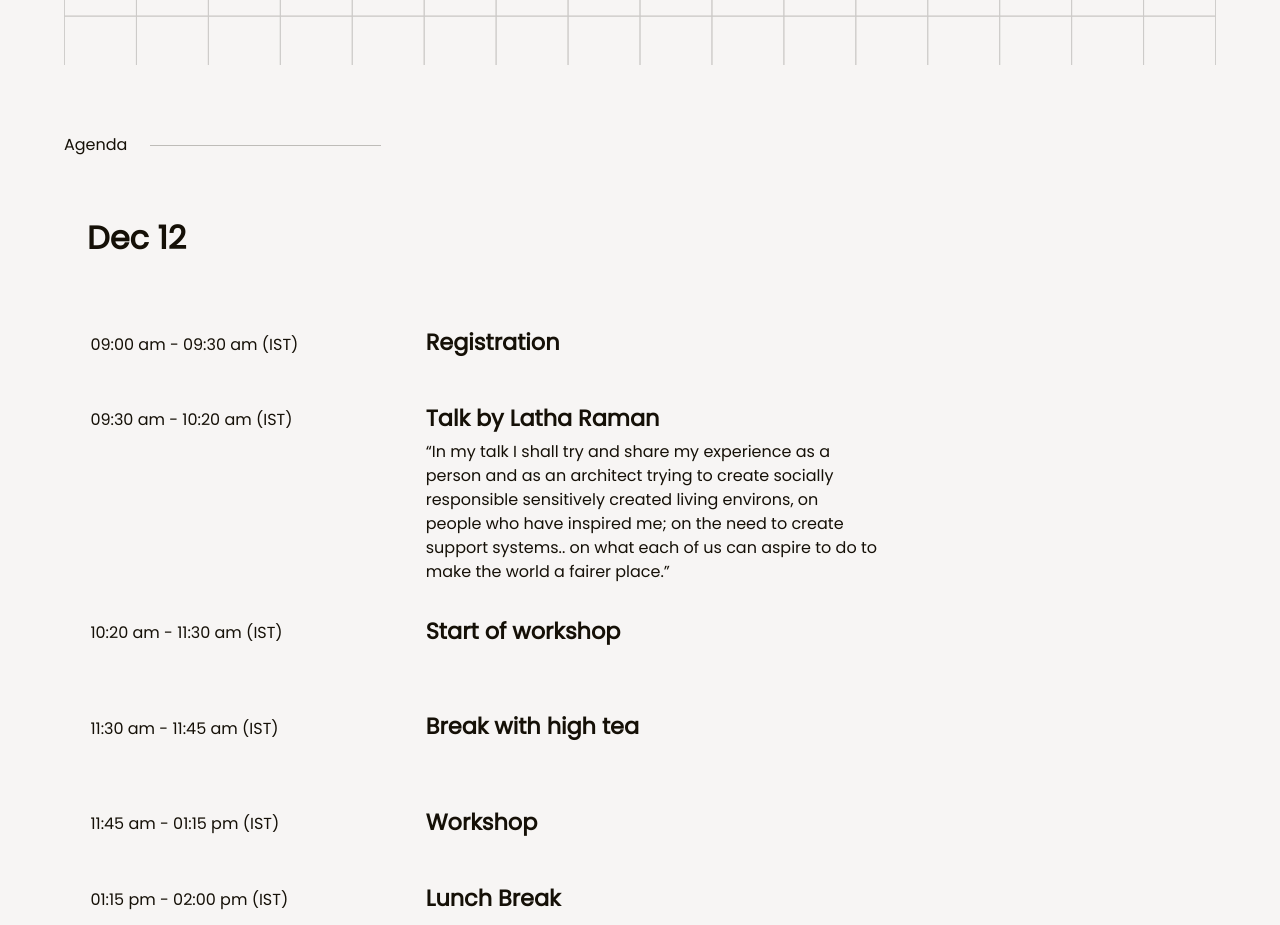
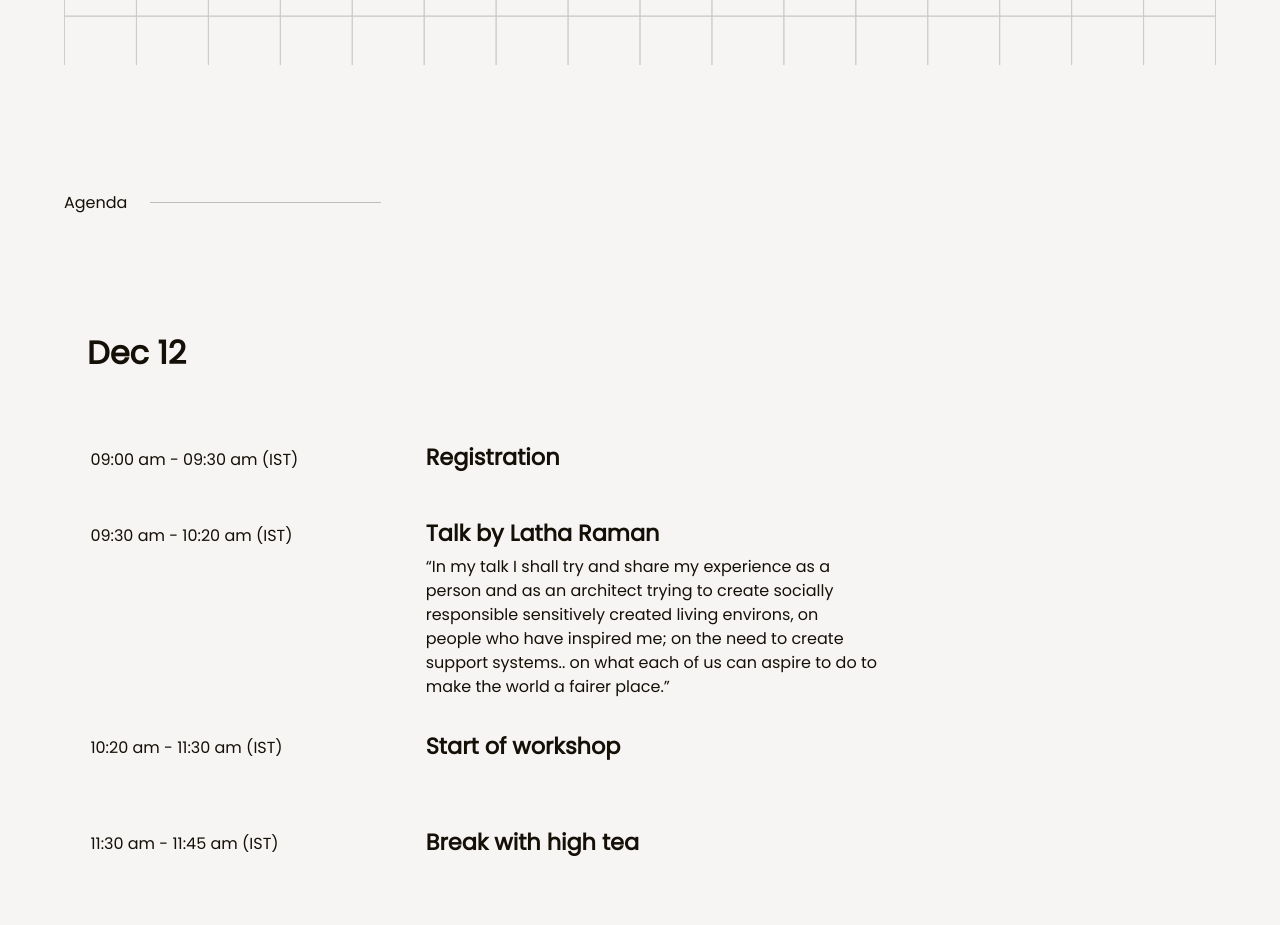
Before and after one commit to anima-regem/bgb, a React (Vite) app: page / in a window 1280 px wide. Shown: the part 2660-3585 px from the top of the page. Built offline with nearby package versions, Linux system fonts and the light colour scheme.

Commit message:
fix: spacing issues

```diff
--- a/src/components/Agenda/Agenda.css
+++ b/src/components/Agenda/Agenda.css
@@ -64,3 +64,8 @@
     }
 
 }
+
+.agnda-hdr{
+    padding-top: 5%;
+    padding-bottom: 5%;
+}
--- a/src/components/Agenda/Agenda.jsx
+++ b/src/components/Agenda/Agenda.jsx
@@ -9,7 +9,7 @@ const Agenda = () => {
     <>
       <div className="agenda">
         <div className="agenda-heading">
-          <div className="prv-header">
+          <div className="prv-header agnda-hdr">
             <span className="sb-gec">
               Agenda
               <hr />
```
